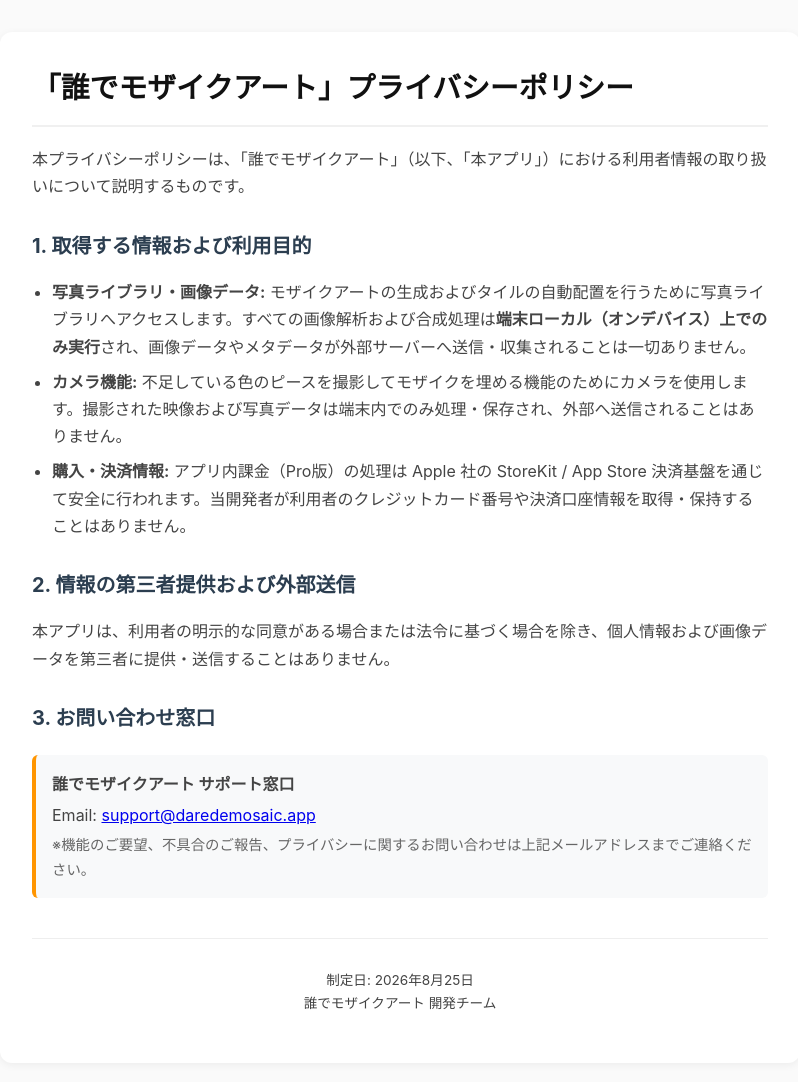
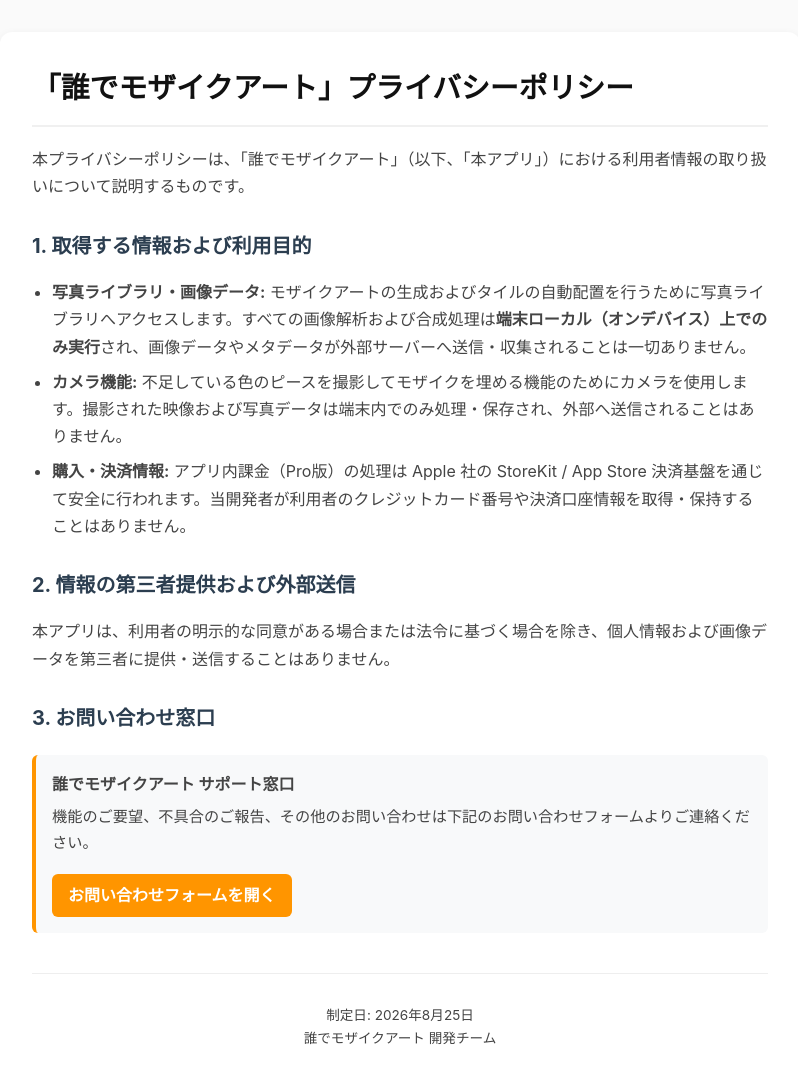
Before and after one commit to brandseeb/DareDeMosaicArt, a plain HTML site: page docs/index.html in a window 1280 px wide. Shown: the whole page, without its empty margins (240-1038 px from the left). Drawn offline with Linux system fonts and the light colour scheme.

Commit message:
Update support contact URL to Google Forms

```diff
--- a/docs/index.html
+++ b/docs/index.html
@@ -13,6 +13,8 @@
         ul { margin-bottom: 16px; padding-left: 20px; }
         li { margin-bottom: 8px; color: #444; }
         .contact-box { background: #f8f9fa; border-left: 4px solid #ff9500; padding: 16px; border-radius: 6px; margin-top: 20px; }
+        .btn-link { display: inline-block; margin-top: 8px; padding: 8px 16px; background-color: #ff9500; color: #ffffff; text-decoration: none; border-radius: 6px; font-weight: bold; }
+        .btn-link:hover { background-color: #e08500; }
         .footer { margin-top: 40px; font-size: 0.85em; color: #888; border-top: 1px solid #eee; padding-top: 16px; text-align: center; }
     </style>
 </head>
@@ -34,8 +36,10 @@
         <h2>3. お問い合わせ窓口</h2>
         <div class="contact-box">
             <p style="margin: 0; font-weight: bold;">誰でモザイクアート サポート窓口</p>
-            <p style="margin: 4px 0 0 0;">Email: <a href="mailto:support@daredemosaic.app">support@daredemosaic.app</a></p>
-            <p style="margin: 4px 0 0 0; font-size: 0.9em; color: #666;">※機能のご要望、不具合のご報告、プライバシーに関するお問い合わせは上記メールアドレスまでご連絡ください。</p>
+            <p style="margin: 6px 0 0 0; font-size: 0.95em; color: #444;">機能のご要望、不具合のご報告、その他のお問い合わせは下記のお問い合わせフォームよりご連絡ください。</p>
+            <p style="margin: 10px 0 0 0;">
+                <a href="https://docs.google.com/forms/d/e/1FAIpQLSdlxMpCz5wvirp-X8LBdrJuT58UtP3eO8mkJsfrzm396mSUEQ/viewform?pli=1" class="btn-link" target="_blank" rel="noopener noreferrer">お問い合わせフォームを開く</a>
+            </p>
         </div>
 
         <div class="footer">
```
Also changed, not shown: docs/privacy.html (+6 -2 lines), index.html (+6 -2 lines), privacy.html (+6 -2 lines).
